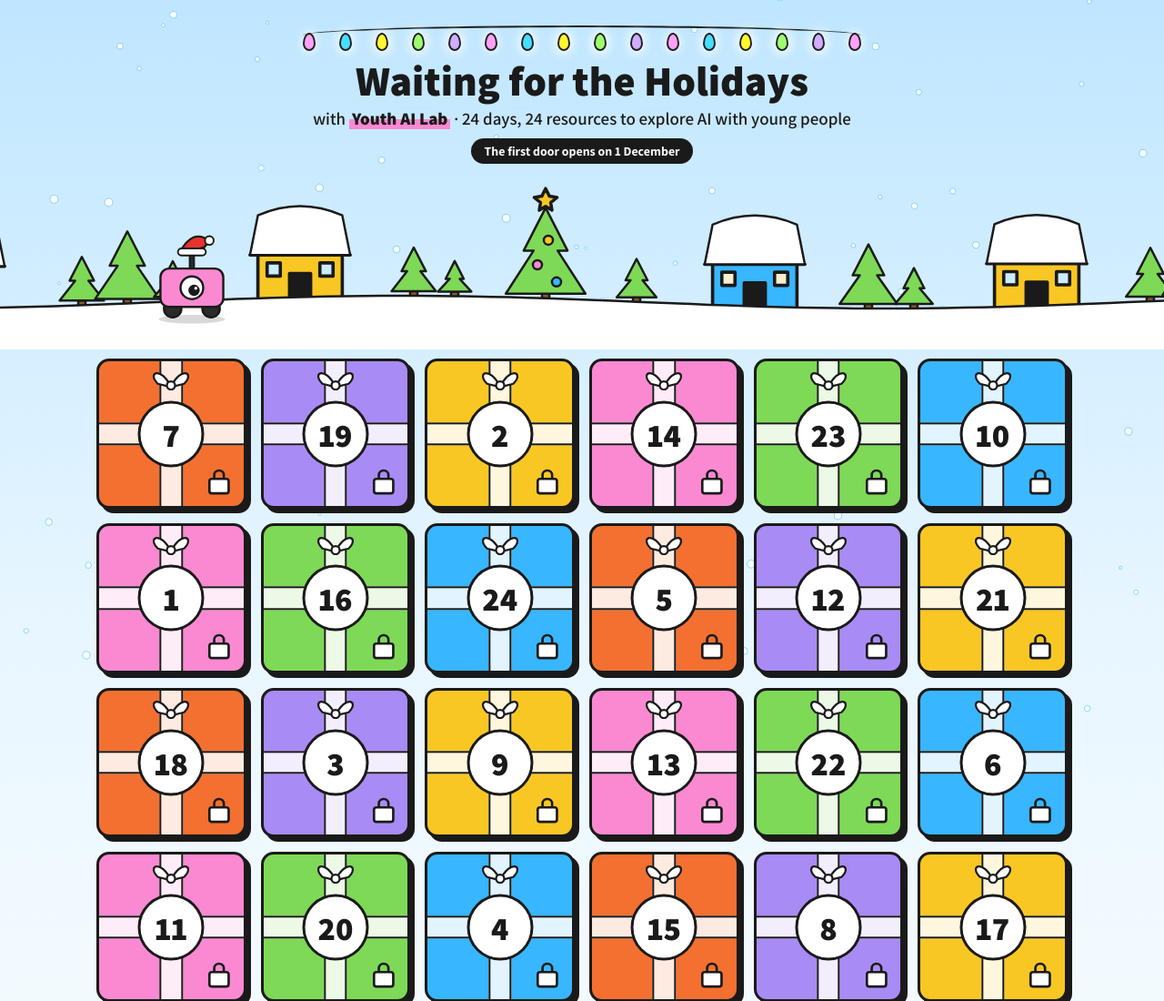
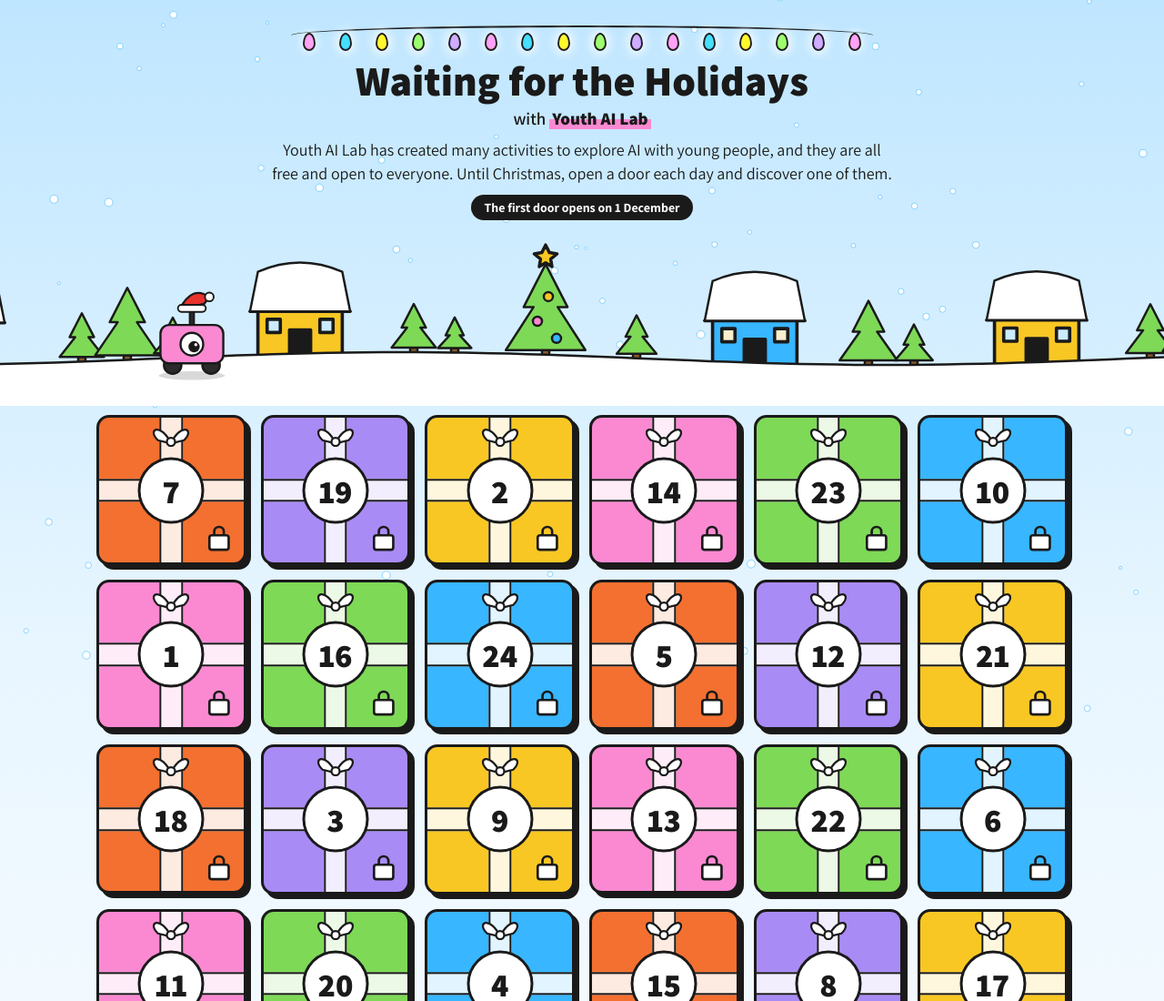
Before and after one commit to Youth-AI-Lab/advent-calendar, a plain HTML site: page index.html in a window 1280 px wide. Shown: the top 1100 px of the page at 91% size. Drawn offline with Linux system fonts and the light colour scheme.

Commit message:
Calendar: short introduction to the idea
Co-Authored-By: Claude Opus 5.5 <noreply@anthropic.com>

```diff
--- a/index.html
+++ b/index.html
@@ -35,6 +35,7 @@ h1 { font-size: clamp(30px, 5vw, 46px); font-weight: 800; margin: 0; line-height
 .lights i:nth-child(5n+1) { background: var(--pink); } .lights i:nth-child(5n+2) { background: var(--blue); animation-delay: .3s; } .lights i:nth-child(5n+3) { background: var(--yellow); animation-delay: .6s; } .lights i:nth-child(5n+4) { background: var(--green); animation-delay: .9s; } .lights i:nth-child(5n) { background: var(--purple); animation-delay: 1.2s; }
 @keyframes blink { to { filter: brightness(1.25); box-shadow: 0 0 12px 3px rgba(255,255,255,.9); } }
 @media (max-width: 520px) { .lights i:nth-child(n+11) { display: none; } }
+.intro { max-width: 720px; text-wrap: balance; margin: 10px auto 0; font-size: clamp(15px, 2vw, 18px); line-height: 1.45; }
 .today { display: inline-block; margin-top: 10px; background: var(--ink); color: #fff; font-weight: 700; padding: 5px 14px; border-radius: 99px; font-size: 14px; }
 
 /* scene */
@@ -122,7 +123,8 @@ footer p.lic { font-size: 13px; margin: 16px 0 0; }
     <div>
       <div class="lights" aria-hidden="true"><i></i><i></i><i></i><i></i><i></i><i></i><i></i><i></i><i></i><i></i><i></i><i></i><i></i><i></i><i></i><i></i></div>
       <h1>Waiting for the Holidays</h1>
-      <p class="with">with <span>Youth AI Lab</span> · 24 days, 24 resources to explore AI with young people</p>
+      <p class="with">with <span>Youth AI Lab</span></p>
+      <p class="intro">Youth AI Lab has created many activities to explore AI with young people, and they are all free and open to everyone. Until Christmas, open a door each day and discover one of them.</p>
       <span class="today" id="todayLabel"></span>
     </div>
   </header>
```
